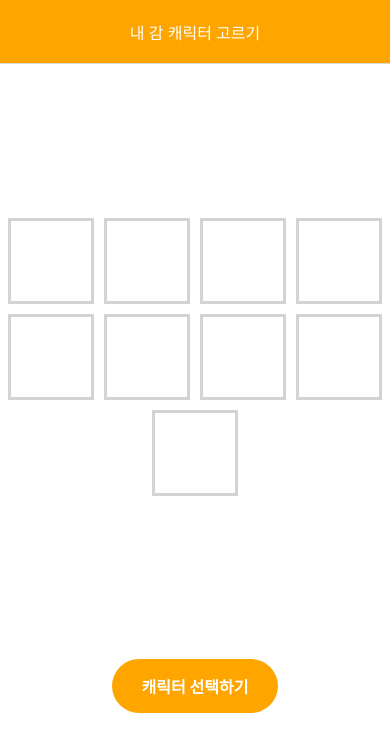
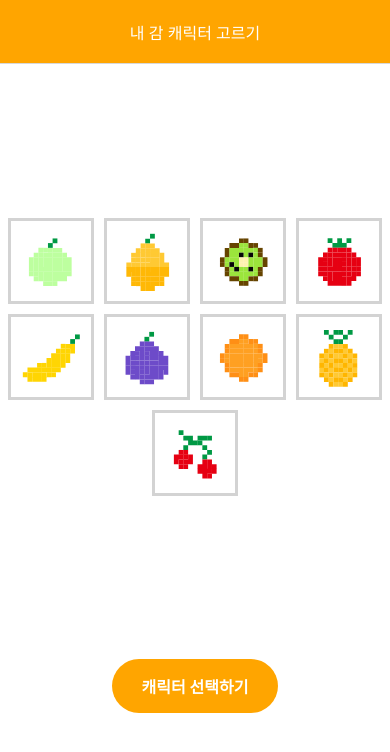
Before and after one commit to JuangApp/juang-frontend, a React Native app: screen /MakeProfile in a window 390 px wide. Shown: the top 752 px of the page. Built offline with nearby package versions, Linux system fonts and the light colour scheme; what rxn-units would draw is missing.

Commit message:
fix: MakeProfile 이미지 경로 오류 임시해결

```diff
--- a/screens/ChooseColor.js
+++ b/screens/ChooseColor.js
@@ -5,10 +5,10 @@ import {vmin, vmax, vw, vh} from "rxn-units";
 function ChooseColor({navigation, route}){
   return(
     <View style={styles.container}>
-      <Text>{route.params.character}</Text>
+      <Text>{route.params.character.name}</Text>
       <Image
         style={styles.charImg}
-        source={require(`../assets/characters/${route.params.character}.svg`)}
+        source={route.params.character.src}
       />
     </View>
   )
--- a/screens/MakeProfile.js
+++ b/screens/MakeProfile.js
@@ -3,28 +3,30 @@ import { Image, View, Text, TextInput, TouchableOpacity, StyleSheet } from "reac
 import {vmin, vmax, vw, vh} from "rxn-units";
 
 function MakeProfile({navigation}){
-  const [choosed, setChoosed] = useState('');
+  const [choosed, setChoosed] = useState({});
   const characters = [
-    'ome',
-    'pear',
-    'kiwi',
-    'tomato',
-    'banana',
-    'fig',
-    'orange',
-    'pineapple',
-    'cherry',
+    {name: 'ome', src: require('../assets/characters/ome.svg')},
+    {name: 'pear', src: require('../assets/characters/pear.svg')},
+    {name: 'kiwi', src: require('../assets/characters/kiwi.svg')},
+    {name: 'tomato', src: require('../assets/characters/tomato.svg')},
+    {name: 'banana', src: require('../assets/characters/banana.svg')},
+    {name: 'fig', src: require('../assets/characters/fig.svg')},
+    {name: 'orange', src: require('../assets/characters/orange.svg')},
+    {name: 'pineapple', src: require('../assets/characters/pineapple.svg')},
+    {name: 'cherry', src: require('../assets/characters/cherry.svg')},
    ]//임시 array, 나중에 이미지 제목 들어가야함
+  console.log(characters)
   const charBtnHandler = (character) => {
-    if(choosed!=character){
+    if(choosed.name!=character.name){
       setChoosed(character);
     }
     else{
-      setChoosed('');
+      setChoosed({});
     }
   }
   useEffect(()=>{
-    console.log(choosed)
+    console.log({choosed})
+    console.log(choosed.src)
   }, [choosed])
   const submitBtnHandler = () => {
     navigation.navigate('ChooseColor', {character: choosed})
@@ -32,15 +34,17 @@ function MakeProfile({navigation}){
   return(
     <View style={styles.container}>
         <View style={styles.charContainer}>
-        {characters.map((character, idx) =>
+        {characters.map((character, idx) => {
+          return(
             <TouchableOpacity
               key = {idx}
-            style={(character==choosed) ? styles.charActiveBox : styles.charBox}
+              style={(character.name==choosed.name) ? styles.charActiveBox : styles.charBox}
               onPress={()=>charBtnHandler(character)}>
                 <Image
                 style={styles.charImg}
-              source={require(`../assets/characters/${character}.svg`)}/>
+                source={character.src}/>
             </TouchableOpacity>
+          )}
         )}
         </View>
         <View style={styles.btnContainer}>
```
Lines whose indentation alone changed are shown as unchanged.
